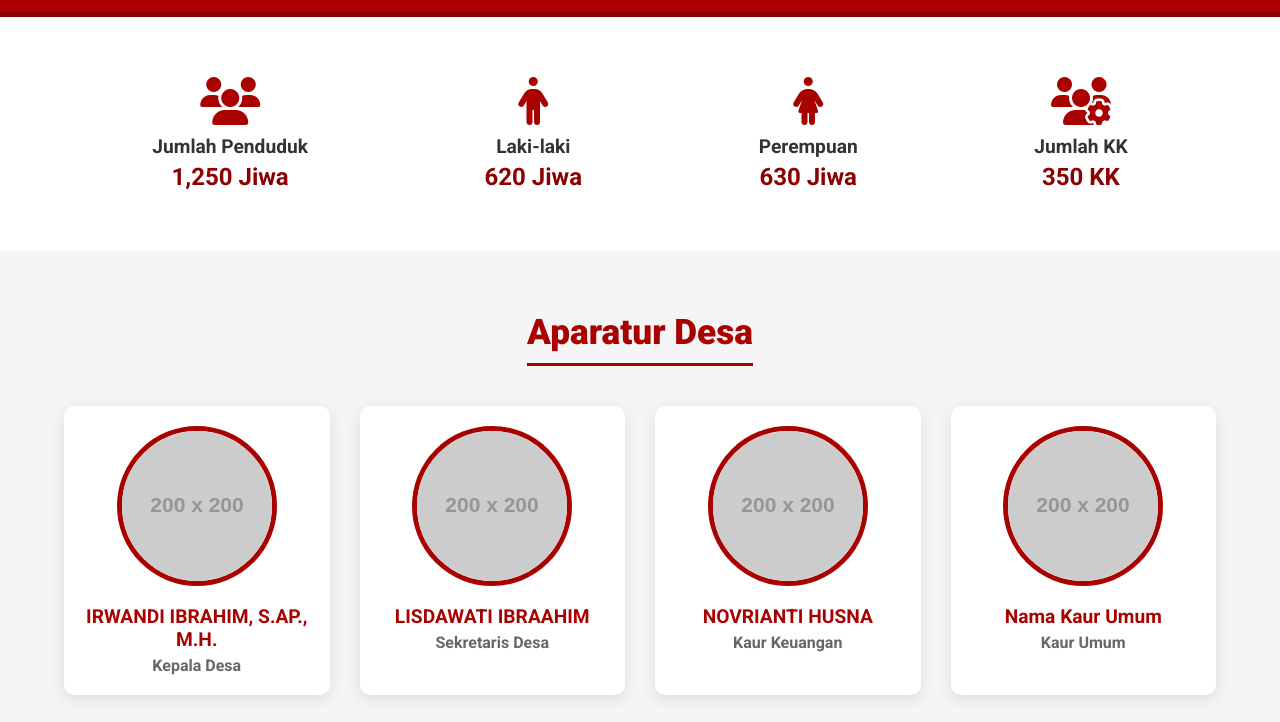
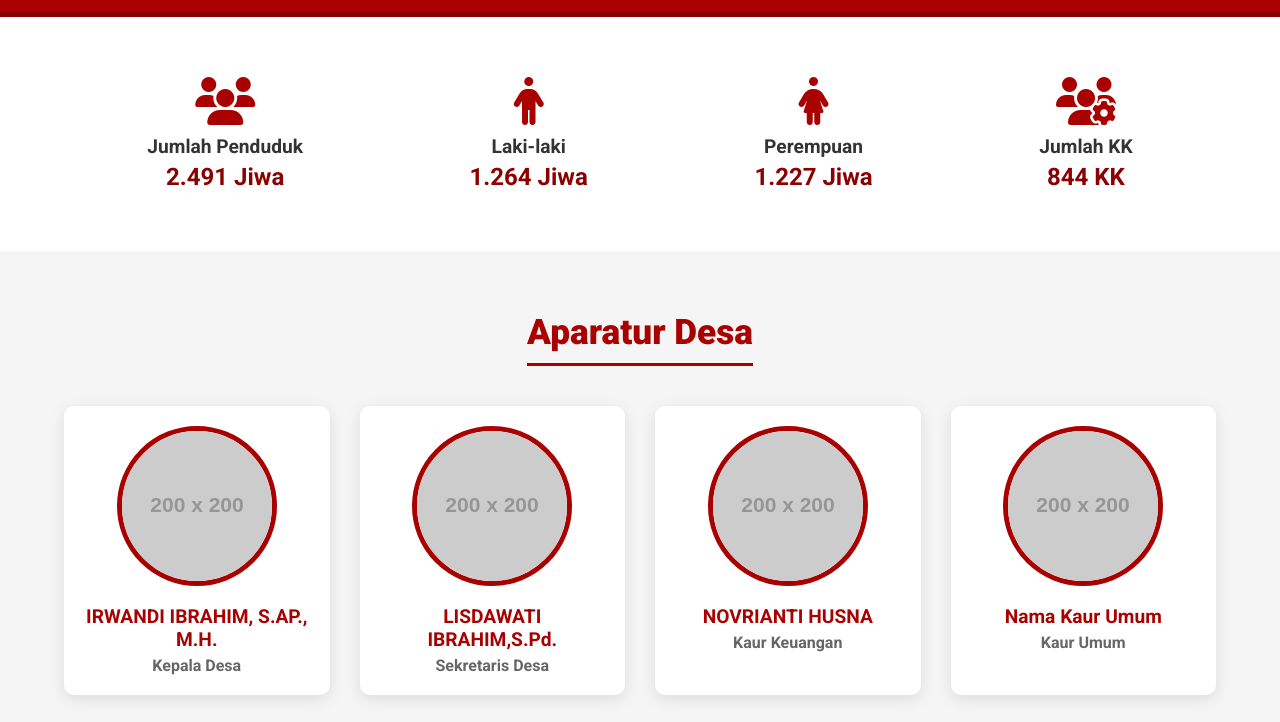
Before and after one commit to desamolowahukabgor-cloud/Website-Resmi-Desa-Molowahu, a plain HTML site: page index.html in a window 1280 px wide. Shown: the part 78-800 px from the top of the page. Drawn offline with Linux system fonts and the light colour scheme; placeholder pictures from the web are drawn by us.

Commit message:
Update index.html

```diff
--- a/index.html
+++ b/index.html
@@ -42,22 +42,22 @@
                 <div class="statistik-box">
                     <i class="fas fa-users"></i>
                     <h3>Jumlah Penduduk</h3>
-                    <p>1,250 Jiwa</p>
+                    <p>2.491 Jiwa</p>
                 </div>
                 <div class="statistik-box">
                     <i class="fas fa-male"></i>
                     <h3>Laki-laki</h3>
-                    <p>620 Jiwa</p>
+                    <p>1.264 Jiwa</p>
                 </div>
                 <div class="statistik-box">
                     <i class="fas fa-female"></i>
                     <h3>Perempuan</h3>
-                    <p>630 Jiwa</p>
+                    <p>1.227 Jiwa</p>
                 </div>
                 <div class="statistik-box">
                     <i class="fas fa-users-cog"></i>
                     <h3>Jumlah KK</h3>
-                    <p>350 KK</p>
+                    <p>844 KK</p>
                 </div>
             </div>
         </section>
@@ -75,7 +75,7 @@
                     </div>
                     <div class="aparatur-card">
                         <img src="https://via.placeholder.com/200x200.png?text=Foto" alt="Sekretaris Desa">
-                        <h4>LISDAWATI IBRAAHIM</h4>
+                        <h4>LISDAWATI IBRAHIM,S.Pd.</h4>
                         <span>Sekretaris Desa</span>
                     </div>
                     <div class="aparatur-card">
```
